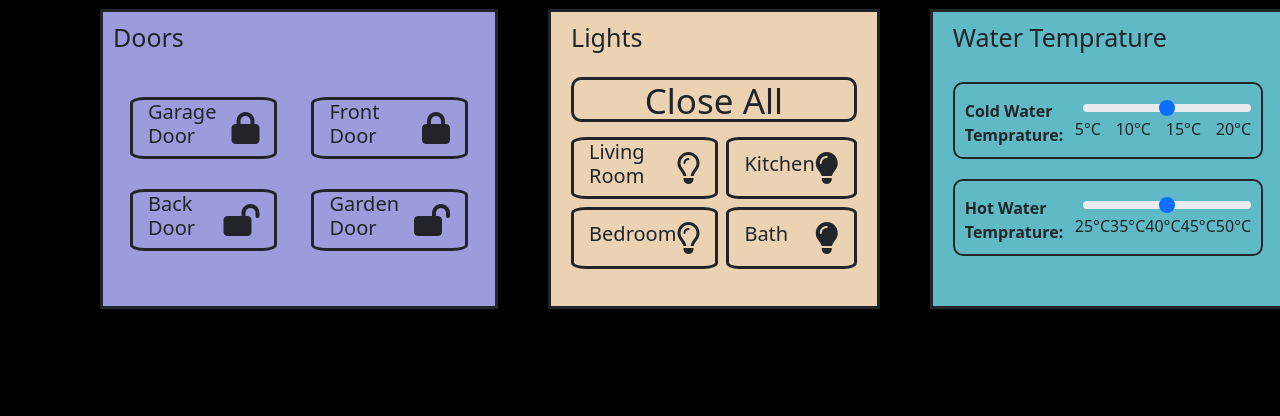
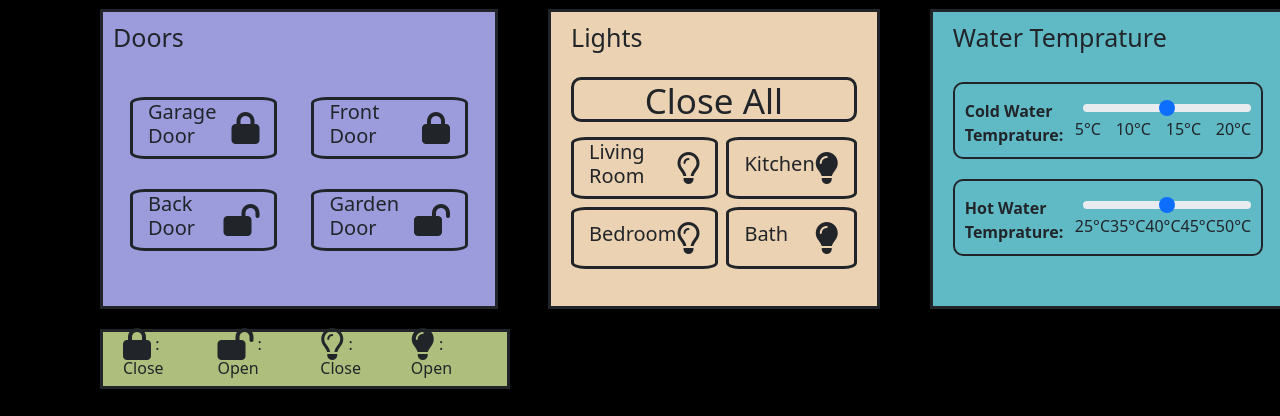
Before and after one commit to MahykBurak/web-project, a PHP site: page /producer.html in a window 1280 px wide. Shown: the part 412-828 px from the top of the page. Before the commit the page ends 721 px from the top, so only its background shows below. Run offline with PHP 8.4, Linux system fonts and the light colour scheme; some libraries are stand-ins or nearby versions.

Commit message:
Added information part.

```diff
--- a/producer.css
+++ b/producer.css
@@ -306,3 +306,20 @@ body{
 .title{
     font-size: 25px;
 }
+.information{
+    border: solid;
+    width: 410px;
+    display: flex;
+    margin-left: 100px;
+    margin-top: 20px;
+    background-color: #aebe7d;
+    height: 60px;
+    padding-top: 10px;
+    align-items: center;
+}
+.information_border{
+    padding: 20px;
+    display: flex;
+    gap: 15px;
+
+}
--- a/producer.html
+++ b/producer.html
@@ -251,5 +251,19 @@
         </div>
         </div>
     </div>
+
+
+      <div class="information">
+          <div class="information_border">
+             <p> <i class="fa-solid fa-lock fa-2xl"></i> : Close</p>
+             <p> <i class="fa-solid fa-lock-open fa-2xl"></i> : Open</p>
+             <p> <i class="fa-regular fa-lightbulb fa-2xl"></i> : Close</p>
+             <p> <i class="fa-solid fa-lightbulb fa-2xl"></i> : Open</p>
+          </div>
+
+
+      </div>
+
+
 </body>
 </html>
```
